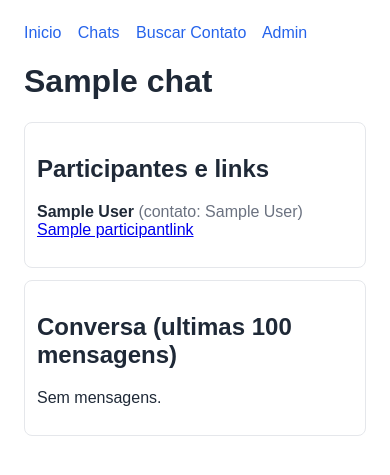
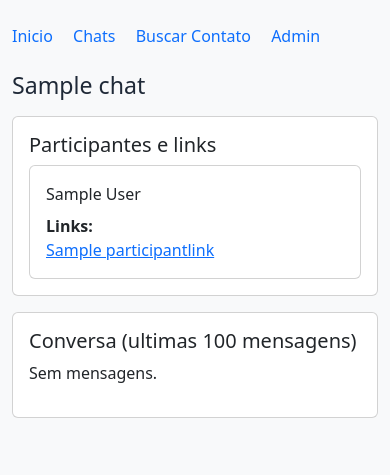
Before and after one commit to leonardofandrade/zapia-cursor, a Django app: page /chats/1/ in a window 390 px wide. Shown: the top 475 px of the page. Run offline with Django 5.2, Linux system fonts and the light colour scheme; tables that the repository leaves empty hold one stand-in row (values such as "Sample post"); data that the repository does not hold is empty.

Commit message:
feat: enhance chat detail and base templates with Bootstrap styling
Updated the chat detail template to improve the display of participants and messages, incorporating Bootstrap classes for better layout and responsiveness. Enhanced the base template by adding Bootstrap CSS for consistent styling across the application. Modified the chat detail view to include additional participant information and improved message formatting.

```diff
--- a/imports/templates/imports/base.html
+++ b/imports/templates/imports/base.html
@@ -4,15 +4,15 @@
     <meta charset="utf-8">
     <meta name="viewport" content="width=device-width, initial-scale=1">
     <title>ZapIA</title>
+    <link
+        href="https://cdn.jsdelivr.net/npm/bootstrap@5.3.3/dist/css/bootstrap.min.css"
+        rel="stylesheet"
+        integrity="sha384-QWTKZyjpPEjISv5WaRU9OFeRpok6YctnYmDr5pNlyT2bRjXh0JMhjY6hW+ALEwIH"
+        crossorigin="anonymous"
+    >
     <style>
-        body { font-family: Arial, sans-serif; margin: 24px; color: #1f2937; }
-        nav { margin-bottom: 20px; }
-        nav a { margin-right: 12px; text-decoration: none; color: #2563eb; }
-        table { border-collapse: collapse; width: 100%; margin-top: 12px; }
-        th, td { border: 1px solid #e5e7eb; padding: 8px; text-align: left; }
-        th { background: #f3f4f6; }
+        body { color: #1f2937; }
         .muted { color: #6b7280; }
-        .card { border: 1px solid #e5e7eb; border-radius: 8px; padding: 12px; margin-bottom: 12px; }
         .stats { display: flex; gap: 10px; flex-wrap: wrap; }
         .stat { border: 1px solid #d1d5db; border-radius: 6px; padding: 10px; min-width: 140px; }
         .chat-shell { background: #efeae2; border: 1px solid #d8d5cf; border-radius: 10px; padding: 12px; }
@@ -26,13 +26,15 @@
         .bubble-meta { margin-top: 6px; font-size: 11px; color: #6b7280; text-align: right; }
     </style>
 </head>
-<body>
-    <nav>
-        <a href="{% url 'imports:home' %}">Inicio</a>
-        <a href="{% url 'imports:chat_list' %}">Chats</a>
-        <a href="{% url 'imports:contact_lookup' %}">Buscar Contato</a>
-        <a href="/admin/">Admin</a>
+<body class="bg-light">
+    <div class="container py-4">
+    <nav class="mb-4">
+        <a class="me-3 text-decoration-none" href="{% url 'imports:home' %}">Inicio</a>
+        <a class="me-3 text-decoration-none" href="{% url 'imports:chat_list' %}">Chats</a>
+        <a class="me-3 text-decoration-none" href="{% url 'imports:contact_lookup' %}">Buscar Contato</a>
+        <a class="text-decoration-none" href="/admin/">Admin</a>
     </nav>
     {% block content %}{% endblock %}
+    </div>
 </body>
 </html>
--- a/imports/templates/imports/chat_detail.html
+++ b/imports/templates/imports/chat_detail.html
@@ -1,36 +1,45 @@
 {% extends "imports/base.html" %}
 
 {% block content %}
-<h1>{{ chat.title }}</h1>
+<h1 class="h3 mb-3">{{ chat.title }}</h1>
 
-<div class="card">
-    <h2>Participantes e links</h2>
+<div class="card mb-3">
+    <div class="card-body">
+    <h2 class="h5 card-title">Participantes e links</h2>
     {% if participants %}
+    <div class="row row-cols-1 row-cols-md-2 row-cols-xl-4 row-cols-xxl-5 g-3">
         {% for participant in participants %}
-        <p>
-            <strong>{{ participant.display_name }}</strong>
-            {% if participant.contact %}
-                <span class="muted">(contato: {{ participant.contact.display_name }})</span>
+        <div class="col">
+            <div class="card h-100">
+                <div class="card-body">
+                    <p class="mb-2">{{ participant.display_name }}</p>
+                    {% if participant.contact and participant.contact.display_name != participant.display_name %}
+                    <p class="mb-2">{{ participant.contact.display_name }}</p>
                     {% endif %}
+                    <p class="mb-0"><strong>Links:</strong><br>
                     {% if participant.links.all %}
-                <br>
                         {% for link in participant.links.all %}
                             <a href="{{ link.url }}" target="_blank" rel="noreferrer">
                                 {% if link.label %}{{ link.label }}{% else %}{{ link.url }}{% endif %}
                             </a>{% if not forloop.last %} | {% endif %}
                         {% endfor %}
                     {% else %}
-                <span class="muted"> - sem links</span>
-            {% endif %}
-        </p>
+                        <span class="muted">Sem links</span>
+                    {% endif %}</p>
+                </div>
+            </div>
+        </div>
         {% endfor %}
+    </div>
     {% else %}
     <p>Sem participantes.</p>
     {% endif %}
     </div>
+</div>
 
-<div class="card">
-    <h2>Conversa (ultimas 100 mensagens)</h2>
+<div class="card mb-3">
+    <div class="card-body">
+    <h2 class="h5 card-title">Conversa (ultimas 100 mensagens)</h2>
     {% if message_cards %}
     <div class="chat-shell">
         {% for card in message_cards %}
@@ -39,7 +48,15 @@
             <div class="bubble {% if message.is_system %}system{% endif %}">
                 {% if not message.is_system %}
                 <div class="bubble-header">
-                    {% if message.participant %}{{ message.participant.display_name }}{% else %}Sistema{% endif %}
+                    {% if message.participant %}
+                        {% if message.participant.contact %}
+                            {{ message.participant.contact.display_name }}
+                        {% else %}
+                            {{ message.participant.display_name }}
+                        {% endif %}
+                    {% else %}
+                        Sistema
+                    {% endif %}
                 </div>
                 {% endif %}
 
@@ -83,4 +100,5 @@
     <p>Sem mensagens.</p>
     {% endif %}
     </div>
+</div>
 {% endblock %}
--- a/imports/views.py
+++ b/imports/views.py
@@ -32,7 +32,7 @@ def chat_detail(request, chat_id: int):
     chat = get_object_or_404(Chat, id=chat_id)
     participants = chat.participants.select_related("contact").prefetch_related("links").order_by("display_name")
     recent_messages = list(
-        chat.messages.select_related("participant")
+        chat.messages.select_related("participant", "participant__contact")
         .prefetch_related("media_assets")
         .order_by("-timestamp")[:100]
     )[::-1]
```
Lines whose indentation alone changed are shown as unchanged.
